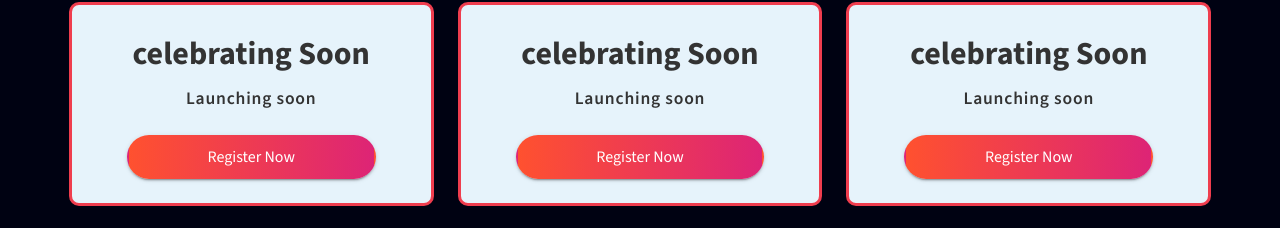
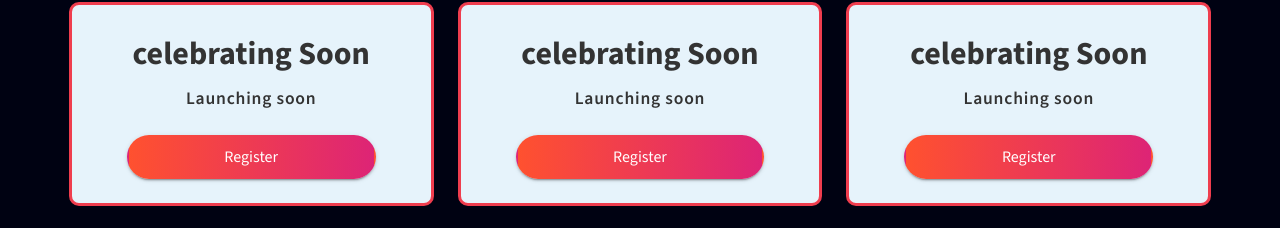
Before and after one commit to themanojking/theta-1, a React (Create React App) app: page /Day1 in a window 1280 px wide. Shown: the part 510-738 px from the top of the page. Built offline with nearby package versions, Linux system fonts and the light colour scheme.

Commit message:
update Day components; add registration link and change button text to 'Register'

```diff
--- a/src/Pages/EventsPages/Day1.js
+++ b/src/Pages/EventsPages/Day1.js
@@ -12,21 +12,25 @@ const Day1 = () => {
             title: 'celebrating Soon',
             lastDate: 'Launching soon',
             submissionDates: '',
+             registrationLink: '',
         },
         {
             title: 'celebrating Soon',
             lastDate: 'Launching soon',
             submissionDates: '',
+             registrationLink: '',
         },
         {
             title: 'celebrating Soon',
             lastDate: 'Launching soon',
             submissionDates: '',
+             registrationLink: '',
         },
         {
             title: 'celebrating Soon',
             lastDate: 'Launching soon',
             submissionDates: '',
+             registrationLink: '',
         },
 
     ];
@@ -168,7 +172,7 @@ const Day1 = () => {
                             </Typography>
                             <Button
                                 variant="contained"
-                                 href='https://accounts.google.com/v3/signin/identifier?continue=https%3A%2F%2Fdocs.google.com%2Fforms%2Fu%2F1%2Fd%2Fe%2F1FAIpQLSdP5O-OMQqGbG16zy409Bez6kPIw8j1MxAmTigOEIIXJsbXtw%2Fviewform%3Fvc%3D0%26c%3D0%26w%3D1%26flr%3D0%26usp%3Dmail_form_link&followup=https%3A%2F%2Fdocs.google.com%2Fforms%2Fu%2F1%2Fd%2Fe%2F1FAIpQLSdP5O-OMQqGbG16zy409Bez6kPIw8j1MxAmTigOEIIXJsbXtw%2Fviewform%3Fvc%3D0%26c%3D0%26w%3D1%26flr%3D0%26usp%3Dmail_form_link&ifkv=ARpgrqd7Ih4Y2zXG4npHhCFNw6BjAF5O1WvkUAln9qkdNIsJeGosz6oFAwAJcETP-i-WOxxrWySAYw&ltmpl=forms&osid=1&passive=1209600&service=wise&flowName=GlifWebSignIn&flowEntry=ServiceLogin&dsh=S-1289135996%3A172923316670464'
+                                href={contest.registrationLink}
                                 sx={{
                                     background: `linear-gradient(91.83deg, rgb(255, 81, 47) 0%, rgb(221, 36, 118) 100%)`,
                                     width:'80%',
@@ -185,7 +189,7 @@ const Day1 = () => {
                                     },
                                 }}
                             >
-                                Register Now
+                                Register
                             </Button>
                         </Box>
                     ))}
--- a/src/Pages/EventsPages/Day2.js
+++ b/src/Pages/EventsPages/Day2.js
@@ -13,16 +13,19 @@ const Day2 = () => {
             title: 'celebrating Soon',
             lastDate: 'Launching soon',
             submissionDates: '',
+             registrationLink: '',
         },
         {
             title: 'celebrating Soon',
             lastDate: 'Launching soon',
             submissionDates: '',
+             registrationLink: '',
         },
         {
             title: 'celebrating Soon',
             lastDate: 'Launching soon',
             submissionDates: '',
+             registrationLink: '',
         },
     ];
     return (
@@ -162,7 +165,7 @@ const Day2 = () => {
                             </Typography>
                             <Button
                                 variant="contained"
-                                 href='https://accounts.google.com/v3/signin/identifier?continue=https%3A%2F%2Fdocs.google.com%2Fforms%2Fu%2F1%2Fd%2Fe%2F1FAIpQLSdP5O-OMQqGbG16zy409Bez6kPIw8j1MxAmTigOEIIXJsbXtw%2Fviewform%3Fvc%3D0%26c%3D0%26w%3D1%26flr%3D0%26usp%3Dmail_form_link&followup=https%3A%2F%2Fdocs.google.com%2Fforms%2Fu%2F1%2Fd%2Fe%2F1FAIpQLSdP5O-OMQqGbG16zy409Bez6kPIw8j1MxAmTigOEIIXJsbXtw%2Fviewform%3Fvc%3D0%26c%3D0%26w%3D1%26flr%3D0%26usp%3Dmail_form_link&ifkv=ARpgrqd7Ih4Y2zXG4npHhCFNw6BjAF5O1WvkUAln9qkdNIsJeGosz6oFAwAJcETP-i-WOxxrWySAYw&ltmpl=forms&osid=1&passive=1209600&service=wise&flowName=GlifWebSignIn&flowEntry=ServiceLogin&dsh=S-1289135996%3A172923316670464'
+                                href={contest.registrationLink}
                                 sx={{
                                     background: `linear-gradient(91.83deg, rgb(255, 81, 47) 0%, rgb(221, 36, 118) 100%)`,
                                     width:'80%',
@@ -179,7 +182,7 @@ const Day2 = () => {
                                     },
                                 }}
                             >
-                                Register Now
+                                Register
                             </Button>
                         </Box>
                     ))}
--- a/src/Pages/EventsPages/Day3.js
+++ b/src/Pages/EventsPages/Day3.js
@@ -13,21 +13,25 @@ const Day3 = () => {
             title: 'celebrating Soon',
             lastDate: 'Launching soon',
             submissionDates: '',
+            registrationLink: '',
         },
         {
             title: 'celebrating Soon',
             lastDate: 'Launching soon',
             submissionDates: '',
+            registrationLink: '',
         },
         {
             title: 'celebrating Soon',
             lastDate: 'Launching soon',
             submissionDates: '',
+            registrationLink: '',
         },
         {
             title: 'celebrating Soon',
             lastDate: 'Launching soon',
             submissionDates: '',
+            registrationLink: '',
         },
 
 
@@ -169,7 +173,7 @@ const Day3 = () => {
                             </Typography>
                             <Button
                                 variant="contained"
-                                 href='https://accounts.google.com/v3/signin/identifier?continue=https%3A%2F%2Fdocs.google.com%2Fforms%2Fu%2F1%2Fd%2Fe%2F1FAIpQLSdP5O-OMQqGbG16zy409Bez6kPIw8j1MxAmTigOEIIXJsbXtw%2Fviewform%3Fvc%3D0%26c%3D0%26w%3D1%26flr%3D0%26usp%3Dmail_form_link&followup=https%3A%2F%2Fdocs.google.com%2Fforms%2Fu%2F1%2Fd%2Fe%2F1FAIpQLSdP5O-OMQqGbG16zy409Bez6kPIw8j1MxAmTigOEIIXJsbXtw%2Fviewform%3Fvc%3D0%26c%3D0%26w%3D1%26flr%3D0%26usp%3Dmail_form_link&ifkv=ARpgrqd7Ih4Y2zXG4npHhCFNw6BjAF5O1WvkUAln9qkdNIsJeGosz6oFAwAJcETP-i-WOxxrWySAYw&ltmpl=forms&osid=1&passive=1209600&service=wise&flowName=GlifWebSignIn&flowEntry=ServiceLogin&dsh=S-1289135996%3A172923316670464'
+                                href={contest.registrationLink}
                                 sx={{
                                     background: `linear-gradient(91.83deg, rgb(255, 81, 47) 0%, rgb(221, 36, 118) 100%)`,
                                     width:'80%',
@@ -186,7 +190,7 @@ const Day3 = () => {
                                     },
                                 }}
                             >
-                                Register Now
+                                Register
                             </Button>
                         </Box>
                     ))}
```
